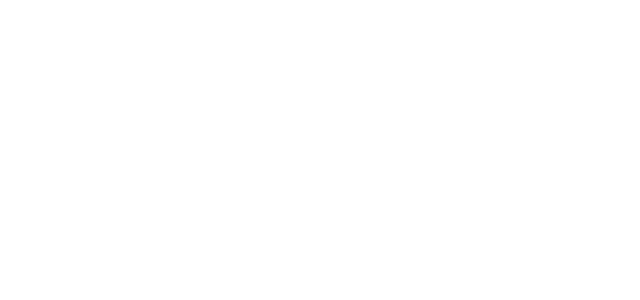
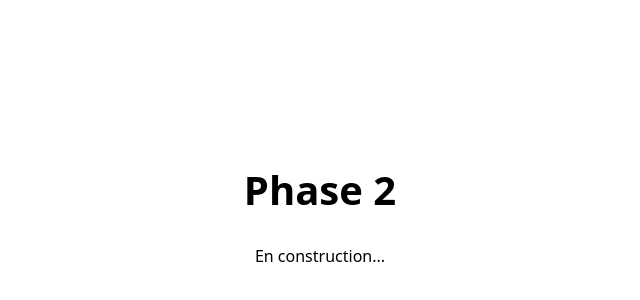
Before and after one commit to syukoGit/Cochonnet-18, a React (Vite) app: page /phase2 in a window 1280 px wide. Before the commit this address had no page. Shown: the part 174-474 px from the top of the page, without its empty margins (320-960 px from the left). Built offline with nearby package versions, Linux system fonts and the light colour scheme.

Commit message:
Add progress bar to phase 2 start button

```diff
--- a/src/App.tsx
+++ b/src/App.tsx
@@ -2,6 +2,7 @@ import { BrowserRouter as Router, Routes, Route } from 'react-router-dom';
 import Home from './pages/Home';
 import EventConfig from './pages/EventConfig';
 import Phase1 from './pages/Phase1';
+import Phase2 from './pages/Phase2';
 
 function App() {
   return (
@@ -10,6 +11,7 @@ function App() {
         <Route path="/" element={<Home />} />
         <Route path="/config" element={<EventConfig />} />
         <Route path="/phase1" element={<Phase1 />} />
+        <Route path="/phase2" element={<Phase2 />} />
       </Routes>
     </Router>
   );
--- a/src/index.css
+++ b/src/index.css
@@ -56,6 +56,10 @@ button:hover {
   background-color: #fe1900d0;
 }
 
+button:disabled {
+  cursor: default;
+}
+
 /* Input styles */
 input {
   border-radius: 8px;
--- a/src/pages/Phase1.css
+++ b/src/pages/Phase1.css
@@ -152,3 +152,10 @@ td.score-col {
   height: 90%;
   align-self: center;
 }
+
+.start-button {
+  align-self: center;
+  display: flex;
+  flex-direction: column;
+  align-items: center;
+}
--- a/src/pages/Phase1.tsx
+++ b/src/pages/Phase1.tsx
@@ -1,4 +1,5 @@
 import { useMemo, useState } from 'react';
+import { useNavigate } from 'react-router-dom';
 import { useAppDispatch, useAppSelector } from '../store/hooks';
 import { setMatchScore } from '../store/eventSlice';
 import { computeRanking } from '../utils/ranking';
@@ -8,6 +9,7 @@ function Phase1() {
   const dispatch = useAppDispatch();
   const { rounds, teams } = useAppSelector((state) => state.event);
   const [activeRound, setActiveRound] = useState(0);
+  const navigate = useNavigate();
 
   const ranking = useMemo(() => computeRanking(teams, rounds), [teams, rounds]);
   const roundProgress = useMemo(
@@ -19,6 +21,25 @@ function Phase1() {
         ).length;
         return total === 0 ? 0 : filled / total;
       }),
+    [rounds]
+  );
+
+  const totalProgress = useMemo(() => {
+    const totals = rounds.reduce(
+      (acc, round) => {
+        acc.total += round.length;
+        acc.filled += round.filter(
+          (m) => m.scoreA !== undefined && m.scoreB !== undefined
+        ).length;
+        return acc;
+      },
+      { total: 0, filled: 0 }
+    );
+    return totals.total === 0 ? 0 : totals.filled / totals.total;
+  }, [rounds]);
+
+  const allCompleted = useMemo(
+    () => rounds.every((r) => r.every((m) => m.scoreA !== undefined && m.scoreB !== undefined)),
     [rounds]
   );
 
@@ -183,6 +204,20 @@ function Phase1() {
           </div>
         </div>
       </div>
+      <button
+        className="start-button"
+        type="button"
+        disabled={!allCompleted}
+        onClick={() => navigate('/phase2')}
+      >
+        Démarrer la phase 2
+        <span className="progress-container">
+          <span
+            className="progress-bar"
+            style={{ width: `${totalProgress * 100}%` }}
+          />
+        </span>
+      </button>
     </div>
   );
 }
--- /dev/null
+++ b/src/pages/Phase2.css
@@ -0,0 +1,9 @@
+.phase2-wrapper {
+  display: flex;
+  flex-direction: column;
+  align-items: center;
+  justify-content: center;
+  gap: 1rem;
+  width: 100%;
+  height: 100%;
+}
--- /dev/null
+++ b/src/pages/Phase2.tsx
@@ -0,0 +1,12 @@
+import './Phase2.css';
+
+function Phase2() {
+  return (
+    <div className="phase2-wrapper">
+      <h1>Phase 2</h1>
+      <p>En construction...</p>
+    </div>
+  );
+}
+
+export default Phase2;
```
